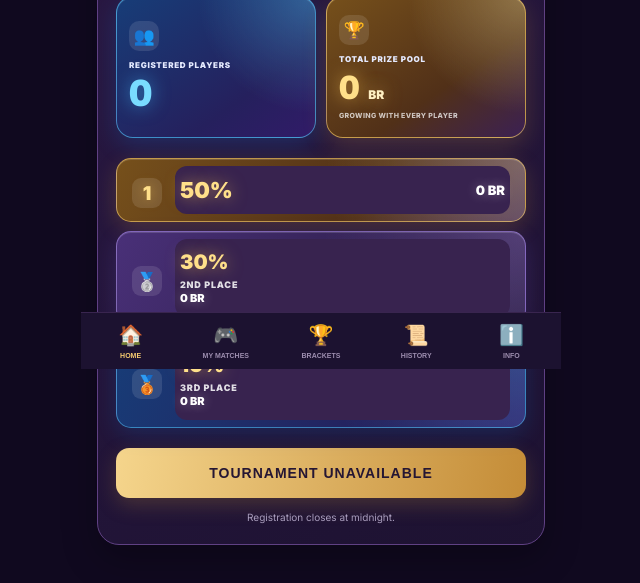
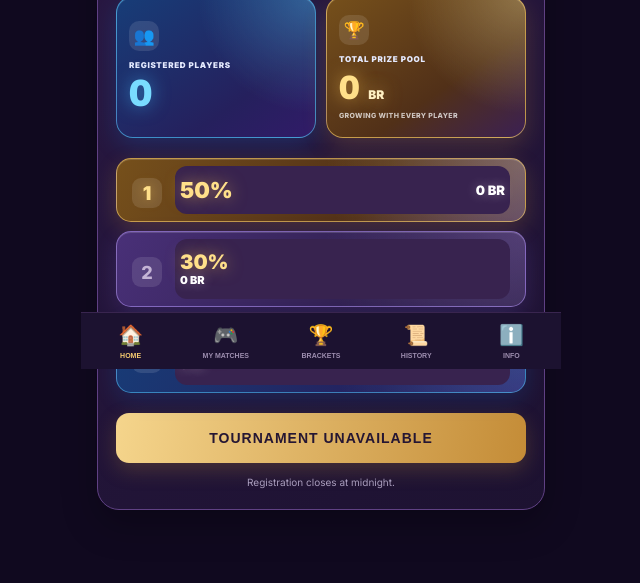
Before and after one commit to edeler901-coder/Mytourname, a website: page public/index.html in a window 1280 px wide. Shown: the part 431-1014 px from the top of the page, without its empty margins (319-959 px from the left). Drawn offline with Linux system fonts and the light colour scheme; no server answers.

Commit message:
Make second and third prize rows match horizontal layout

```diff
--- a/public/index.html
+++ b/public/index.html
@@ -76,18 +76,16 @@
           </div>
         </div>
         <div class="prize-row prize-second">
-          <span class="prize-rank">🥈</span>
+          <span class="prize-rank">2</span>
           <div class="prize-details">
             <strong>30%</strong>
-            <span class="prize-place">2ND PLACE</span>
             <small class="prize-amount" id="secondPrizeAmount">0 BR</small>
           </div>
         </div>
         <div class="prize-row prize-third">
-          <span class="prize-rank">🥉</span>
+          <span class="prize-rank">3</span>
           <div class="prize-details">
             <strong>10%</strong>
-            <span class="prize-place">3RD PLACE</span>
             <small class="prize-amount" id="thirdPrizeAmount">0 BR</small>
           </div>
         </div>
```
